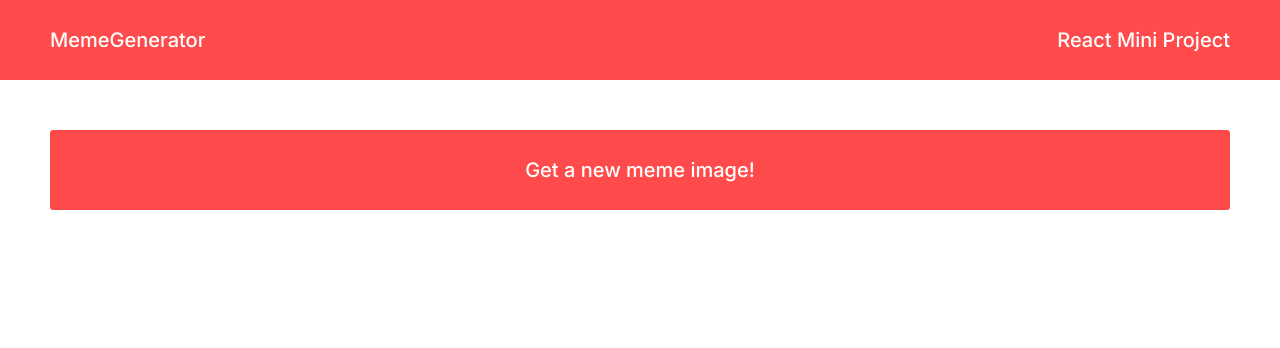
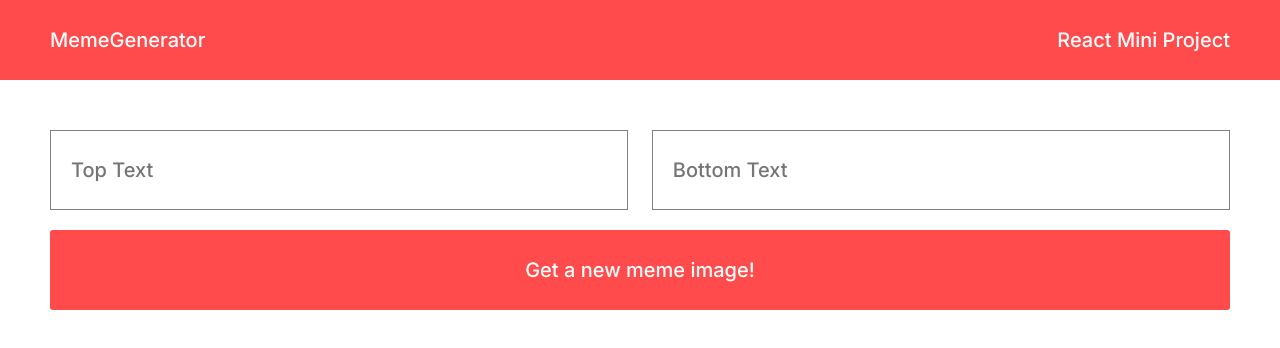
Before and after one commit to tanushsethi/meme-generator, a React (Create React App) app: page / in a window 1280 px wide. Shown: the top 348 px of the page. Built offline with nearby package versions, Linux system fonts and the light colour scheme.

Commit message:
input added

```diff
--- a/src/App.css
+++ b/src/App.css
@@ -24,6 +24,26 @@
     padding: 50px;
 }
 
+.inputCon{
+    display: flex;
+    justify-content: space-between;
+    height: 10vh;
+    width: 100%;
+    margin-bottom: 20px;
+}
+
+.inputCon input{
+    width: 49%;
+    border: 1px solid gray;
+    text-indent: 20px;
+    font-size: 20px;
+    color: rgb(58, 58, 58);
+}
+
+.inputCon input:focus{
+    outline: none;
+}
+
 .buttonCon{
     height: 10vh;
     width: 100%;
--- a/src/components/Main.js
+++ b/src/components/Main.js
@@ -4,10 +4,11 @@ function Main(){
     return(
         <div className="main">
             <div className="inputCon">
-                {/* <input type="text"> */}
+                <input className="input" type="text" placeholder="Top Text"/>
+                <input className="input" type="text" placeholder="Bottom Text"/>
             </div>
             <div className="buttonCon">
-                <button>Get a new meme image!</button>
+                <button>Get a new meme image! </button>
             </div>
         </div>
     );
```
